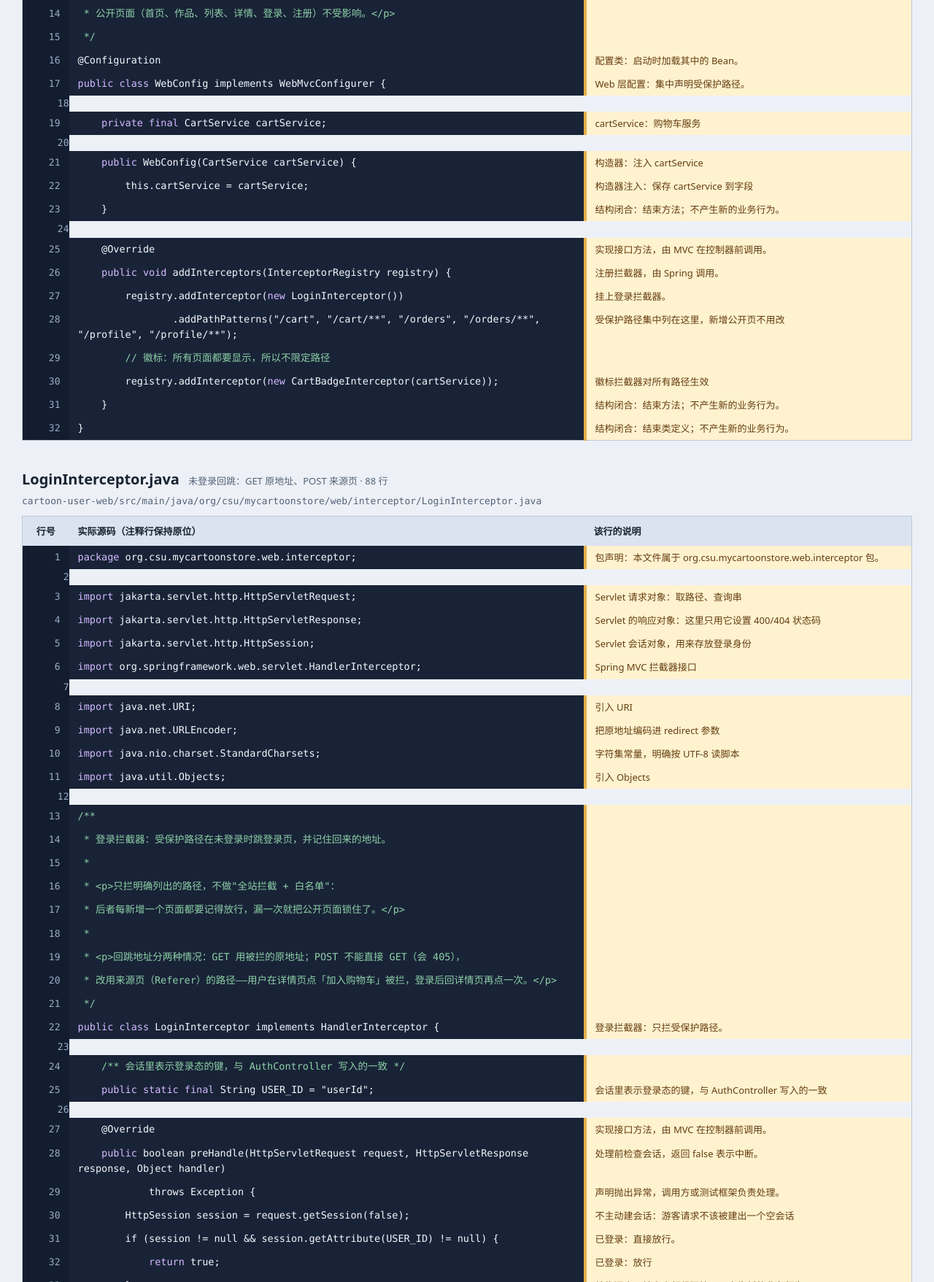
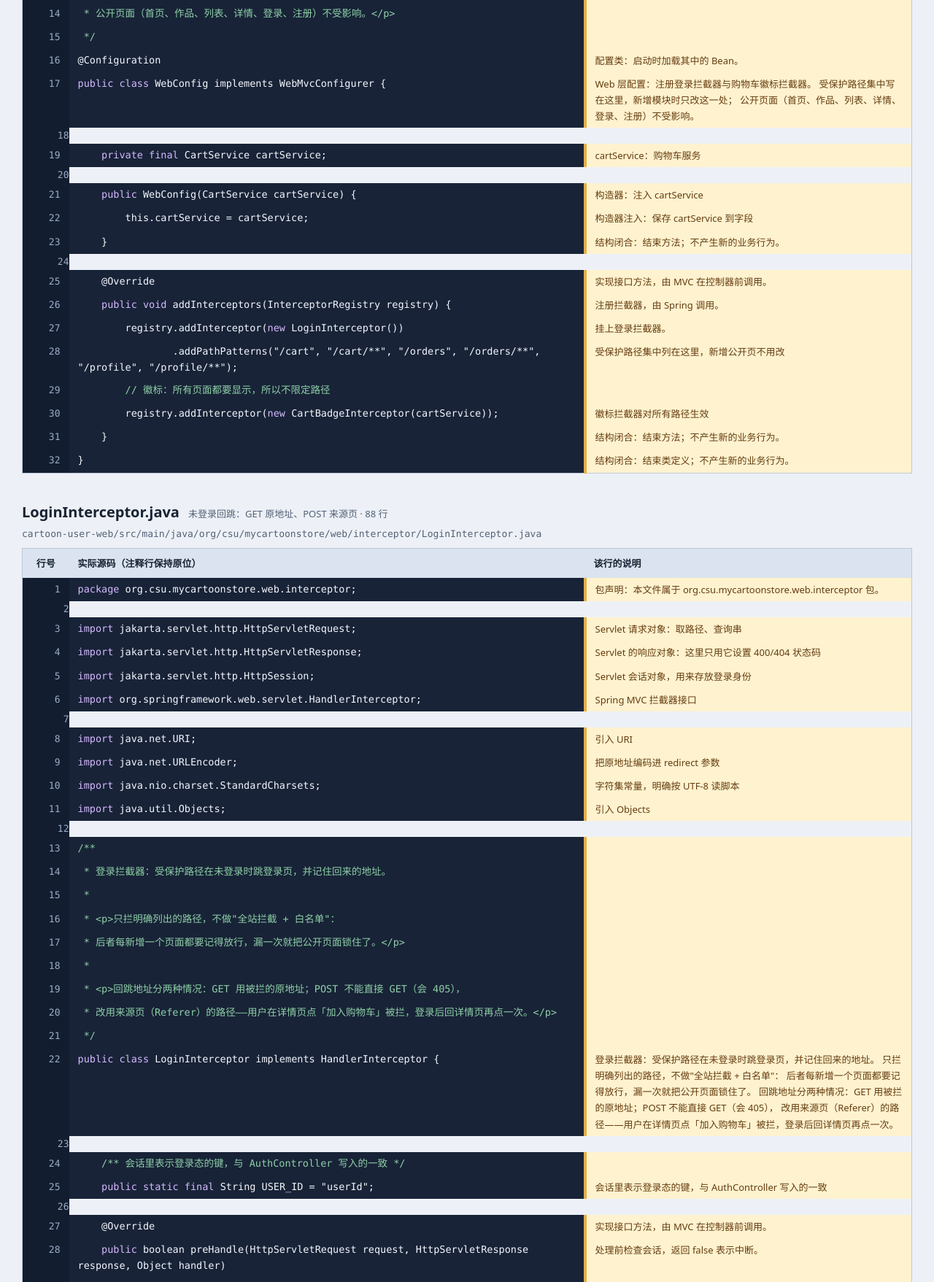
Before and after one commit to haoshuai630/MyCartoonStore, a plain HTML site: page reports/M04-02-逐行验收.html in a window 1280 px wide. Shown: the part 5426-7183 px from the top of the page at 73% size. Drawn offline with Linux system fonts and the light colour scheme.

Commit message:
docs: 汇报增加「与项目开发文档的对应」，规范与模板同步
- docs/10 §4 把该节列为硬要求（需求/接口/数据库/页面/验收，必要时补 02/07/09/10）
- 模块汇报模板新增第 2 节并重排编号
- M04 三份任务汇报与模块总结补对应表；M04 审阅记录追加文档补充记录
- 顺带重新生成 M04-02 逐行页（类说明补全）

```diff
--- a/reports/M04-02-逐行验收.html
+++ b/reports/M04-02-逐行验收.html
@@ -206,7 +206,7 @@ import、注解、括号等结构性代码渲染为「—」。</p>
 <tr tabindex="0" data-line="14"><td class="line">14</td><td class="code"><pre class="cmtline"> * 公开页面（首页、作品、列表、详情、登录、注册）不受影响。&lt;/p&gt;</pre></td><td class="explain"></td></tr>
 <tr tabindex="0" data-line="15"><td class="line">15</td><td class="code"><pre class="cmtline"> */</pre></td><td class="explain"></td></tr>
 <tr tabindex="0" data-line="16"><td class="line">16</td><td class="code"><pre>@Configuration</pre></td><td class="explain">配置类：启动时加载其中的 Bean。</td></tr>
-<tr tabindex="0" data-line="17"><td class="line">17</td><td class="code"><pre><span class="kw">public</span> <span class="kw">class</span> WebConfig implements WebMvcConfigurer {</pre></td><td class="explain">Web 层配置：集中声明受保护路径。</td></tr>
+<tr tabindex="0" data-line="17"><td class="line">17</td><td class="code"><pre><span class="kw">public</span> <span class="kw">class</span> WebConfig implements WebMvcConfigurer {</pre></td><td class="explain">Web 层配置：注册登录拦截器与购物车徽标拦截器。 受保护路径集中写在这里，新增模块时只改这一处； 公开页面（首页、作品、列表、详情、登录、注册）不受影响。</td></tr>
 <tr class="gap"><td class="line">18</td><td></td><td></td></tr>
 <tr tabindex="0" data-line="19"><td class="line">19</td><td class="code"><pre>    <span class="kw">private</span> <span class="kw">final</span> CartService cartService;</pre></td><td class="explain">cartService：购物车服务</td></tr>
 <tr class="gap"><td class="line">20</td><td></td><td></td></tr>
@@ -252,7 +252,7 @@ import、注解、括号等结构性代码渲染为「—」。</p>
 <tr tabindex="0" data-line="19"><td class="line">19</td><td class="code"><pre class="cmtline"> * &lt;p&gt;回跳地址分两种情况：GET 用被拦的原地址；POST 不能直接 GET（会 405），</pre></td><td class="explain"></td></tr>
 <tr tabindex="0" data-line="20"><td class="line">20</td><td class="code"><pre class="cmtline"> * 改用来源页（Referer）的路径——用户在详情页点「加入购物车」被拦，登录后回详情页再点一次。&lt;/p&gt;</pre></td><td class="explain"></td></tr>
 <tr tabindex="0" data-line="21"><td class="line">21</td><td class="code"><pre class="cmtline"> */</pre></td><td class="explain"></td></tr>
-<tr tabindex="0" data-line="22"><td class="line">22</td><td class="code"><pre><span class="kw">public</span> <span class="kw">class</span> LoginInterceptor implements HandlerInterceptor {</pre></td><td class="explain">登录拦截器：只拦受保护路径。</td></tr>
+<tr tabindex="0" data-line="22"><td class="line">22</td><td class="code"><pre><span class="kw">public</span> <span class="kw">class</span> LoginInterceptor implements HandlerInterceptor {</pre></td><td class="explain">登录拦截器：受保护路径在未登录时跳登录页，并记住回来的地址。 只拦明确列出的路径，不做"全站拦截 + 白名单"： 后者每新增一个页面都要记得放行，漏一次就把公开页面锁住了。 回跳地址分两种情况：GET 用被拦的原地址；POST 不能直接 GET（会 405）， 改用来源页（Referer）的路径——用户在详情页点「加入购物车」被拦，登录后回详情页再点一次。</td></tr>
 <tr class="gap"><td class="line">23</td><td></td><td></td></tr>
 <tr tabindex="0" data-line="24"><td class="line">24</td><td class="code"><pre class="cmtline">    /** 会话里表示登录态的键，与 AuthController 写入的一致 */</pre></td><td class="explain"></td></tr>
 <tr tabindex="0" data-line="25"><td class="line">25</td><td class="code"><pre>    <span class="kw">public</span> <span class="kw">static</span> <span class="kw">final</span> String USER_ID = "userId";</pre></td><td class="explain">会话里表示登录态的键，与 AuthController 写入的一致</td></tr>
```
Also changed, not shown: 7 other files.
